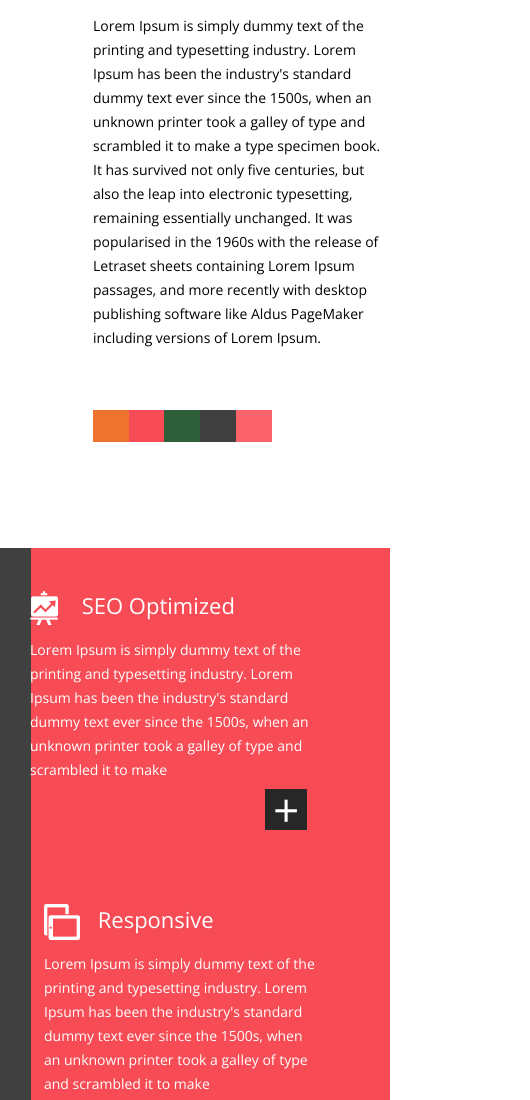
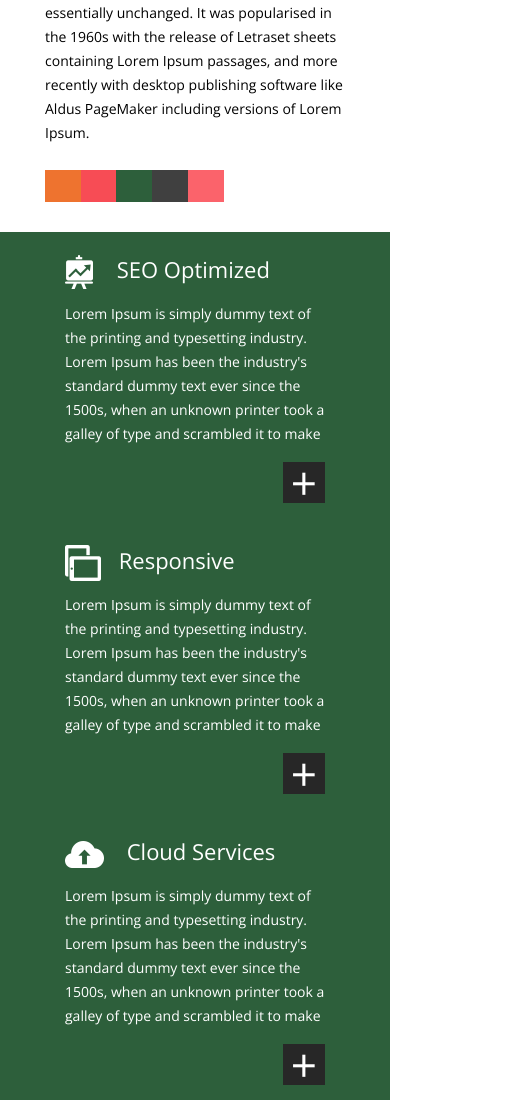
Before and after one commit to olol1631/maket_2, a plain HTML site: page index.html in a window 390 px wide. Shown: the part 669-1769 px from the top of the page, 530 px wide, since content can reach past the window. Drawn offline with nearby package versions, Linux system fonts and the light colour scheme.

Commit message:
first commit

```diff
--- /dev/null
+++ b/css/media.css
@@ -0,0 +1,99 @@
+@media all and (max-width: 1220px){
+	.services {
+		background: transparent;
+		background-color: #2d5f3b;
+
+	}
+	}
+@media all and (max-width: 1024px){
+	.container{
+	width: 850px;
+	}
+	.header{
+		background: url(../img/bg-header.svg.png) 14% no-repeat;
+		background-size: cover;
+	}
+	.logo {
+		padding-left: 4%;}
+
+	.services__item{
+
+		max-width: 100%;
+		padding: 0 30px;
+	}
+
+	.services__item:nth-child(3){
+		padding: 0 30px;
+		max-width: 100%;
+
+	}
+	.services__title {
+		margin-top: 20px;
+	}
+	.services__link-plus{
+
+		margin-bottom: 20px;
+	}
+}
+
+@media all and (max-width: 870px){
+	.container{
+		width: 700px;
+		}
+}
+
+@media all and (max-width: 720px){
+	.container{
+		width: 320px;
+		}
+
+	.logo {
+		float: none;
+		font-size: 24px;
+		padding: 20px 10px;
+		display: inline-block;
+	}
+	.menu {
+		padding: 10px;
+		float: none;
+	}
+	.menu a{
+		font-size: 13px;
+		margin-right: 15px;
+	}
+	.header__body {
+		margin: 0 10px;
+		padding-top: 50px;
+		padding-bottom: 70px;
+		width: 100%;
+	}
+	.header__title {
+		font-weight: 700;
+	}
+	.block-text__inner{
+		max-width: 100%;
+		margin: 0;
+		padding: 30px 10px;
+	}
+	.block-text__title {
+		font-size: 24px;
+		padding-bottom: 25px;
+		font-weight: 400;
+		width: 280px;
+
+	}
+	.block-text__text {
+		line-height: 24px;
+		padding-bottom: 25px;
+
+	}
+	.music__title{
+		font-size: 32px;
+		width: 100%;
+		padding: 110px 10px 48px;
+	}
+	.music__btn{
+		font-size: 18px;
+
+	}
+}
--- a/css/style.css
+++ b/css/style.css
@@ -79,16 +79,13 @@ body{
 }
 .header{
 	color: white;
-	height: 500px;
-
-	background-color: #f74c55;
 	background: url(../img/bg-header.svg.png) center no-repeat;
 	background-size: cover;
 	max-width: 1280px;
 	margin: 0 auto;
 }
 .container {
-	max-width: 1024px;
+	width: 1024px;
 	margin: 0 auto;
 }
 .header__inner {
@@ -107,6 +104,7 @@ body{
 	float: right;
 }
 .menu a{
+	font-size: 16px;
 	text-transform: uppercase;
 	margin-right: 25px;
 	color: white;
@@ -116,6 +114,7 @@ body{
 	margin-right: 150px;
 	margin-left: auto;
 	padding-top: 157px;
+	padding-bottom: 154px;
 	width: 300px;
 }
 .clearfix::after {
@@ -145,7 +144,7 @@ body{
 }
 .block-text__inner{
 	max-width: 870px;
-	margin: 88px 0px 106px 93px;
+	margin: 88px 65px 106px 93px;
 }
 .block-text__title {
 	font-size: 30px;
@@ -167,24 +166,20 @@ body{
 	margin-right: -4px;
 }
 .services {
-	background: url(../img/bg-serviсes.png) center repeat-y;
+	background: url(../img/bg-serviсes2.png) right top repeat-y, url(../img/bg-serviсes1.png) 38% top repeat-y;
 	color: white;
+	max-width: 1280px;
+	margin: 0 auto;
 }
 .services__item{
 	float: left;
-	position: relative;
-}
-.services__item:nth-child(1){
-	max-width: 347px;
+	max-width: 340px;
 	padding: 0 30px;
 }
-.services__item:nth-child(2){
-	max-width: 363px;
-	padding: 0 44px;
-}
+
 .services__item:nth-child(3){
-	max-width: 314px;
-	padding: 0 0 0 40px;
+	padding: 0 0 0 30px;
+	max-width: 310px;
 
 }
 
@@ -223,10 +218,10 @@ body{
 	margin-bottom: -14px;
 }
 .services__text{
-	padding-bottom: 80px;
+	padding-bottom: 16px;
 	line-height: 24px;
 }
-.services__link{
+.services__link-plus{
 	padding: 8px;
 	background-color: #272727;
 	font-size: 46px;
@@ -234,9 +229,8 @@ body{
 	color: white;
 	display: inline-block;
 	font-weight: 500;
-	position: absolute;
-	bottom: 32px;
-	left: 265px;
+	float: right;
+	margin-bottom: 60px;
 }
 .music{
 	background: url(../img/bg-music.jpg) center no-repeat;
@@ -262,6 +256,7 @@ body{
 	padding: 12px 30px;
 	display: block;
 	margin: 0 auto;
+
 }
 .footer{
 	text-align: center;
--- a/index.html
+++ b/index.html
@@ -8,6 +8,7 @@
 	<link rel="preconnect" href="https://fonts.gstatic.com">
 	<link href="https://fonts.googleapis.com/css2?family=Courgette&family=Open+Sans:wght@300;400;700&display=swap" rel="stylesheet">
 	<link rel="stylesheet" href="css/style.css">
+	<link rel="stylesheet" href="css/media.css">
 </head>
 <body>
 	<div class="wrapper">
@@ -53,7 +54,7 @@
 					</h3>
 					<p class="services__text">Lorem Ipsum is simply dummy text of the printing and typesetting industry. Lorem Ipsum has been the industry's standard dummy text ever since the 1500s, when an unknown printer took a galley of type and scrambled it to make
 					</p>
-					<a  class="services__link" href="#">+</a>
+					<a  class="services__link-plus" href="#">+</a>
 				</div>
 				<div class="services__item">
 					<h3 class="services__title icon-phone">
@@ -61,7 +62,7 @@
 					</h3>
 					<p class="services__text">Lorem Ipsum is simply dummy text of the printing and typesetting industry. Lorem Ipsum has been the industry's standard dummy text ever since the 1500s, when an unknown printer took a galley of type and scrambled it to make
 					</p>
-					<a  class="services__link" href="#">+</a>
+					<a  class="services__link-plus" href="#">+</a>
 				</div>
 				<div class="services__item ">
 					<h3 class="services__title icon-upload">
@@ -69,7 +70,7 @@
 					</h3>
 					<p class="services__text">Lorem Ipsum is simply dummy text of the printing and typesetting industry. Lorem Ipsum has been the industry's standard dummy text ever since the 1500s, when an unknown printer took a galley of type and scrambled it to make
 					</p>
-					<a  class="services__link" href="#">+</a>
+					<a  class="services__link-plus" href="#">+</a>
 				</div>
 				<div class="clearfix"></div>
 
```
Also changed, not shown: img/bg-serviсes1.png (added), img/bg-serviсes2.png (added), img/bg-serviсes3.png (added).
